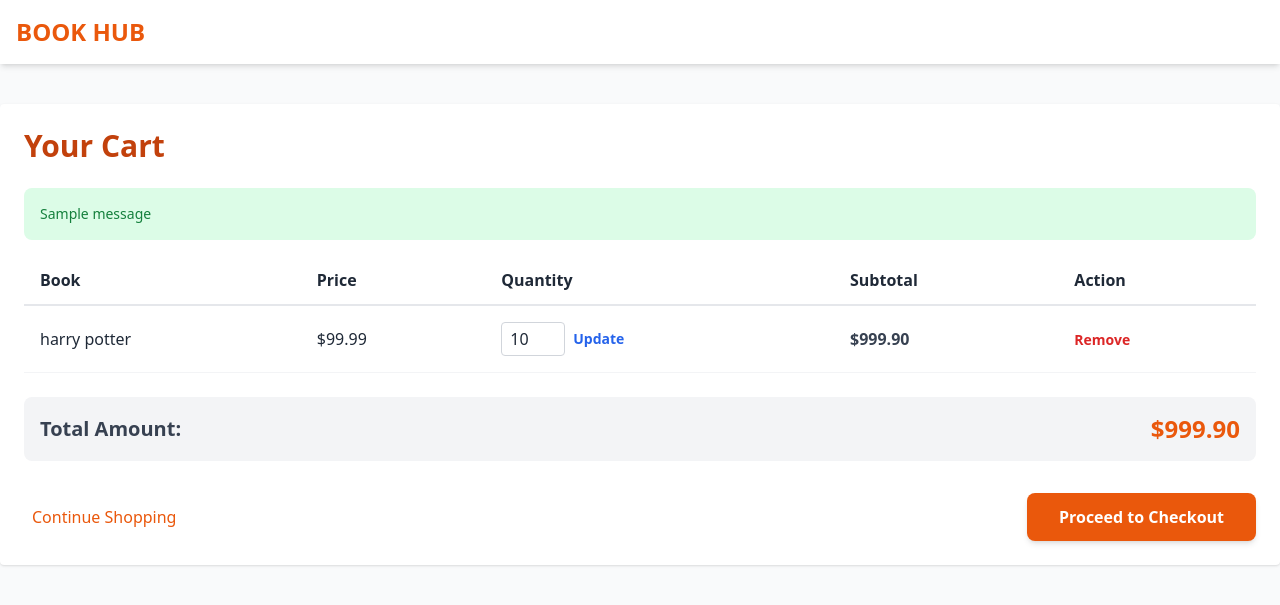
After one commit to bipin523396/librarymanagement--main-3, a Django app: page /en/cart/ in a window 1280 px wide. The commit adds this page. Shown: the top 605 px of the page. Run offline with Django 4.2, Linux system fonts and the light colour scheme; a user stored in the database is signed in; data comes from the database, SQL or seed files in the repository; tables that the repository leaves empty hold one stand-in row (values such as "Sample post"); one stand-in notice (Sample message) is shown; some libraries are stand-ins or nearby versions.

Commit message:
Implement library management features and cleanup repository

```diff
--- a/bookhub_backend/settings.py
+++ b/bookhub_backend/settings.py
@@ -83,7 +83,7 @@ WSGI_APPLICATION = 'bookhub_backend.wsgi.application'
 # https://docs.djangoproject.com/en/4.2/ref/settings/#databases
 
 # Use SQLite for development if MySQL is not available or desired
-USE_SQLITE = False # Set to False to use MySQL
+USE_SQLITE = True # Set to False to use MySQL
 
 if USE_SQLITE:
     DATABASES = {
@@ -126,6 +126,7 @@ AUTH_PASSWORD_VALIDATORS = [
     },
 ]
 
+LOGIN_URL = 'login'
 
 # Internationalization
 # https://docs.djangoproject.com/en/4.2/topics/i18n/
--- a/library/templates/authors.html
+++ b/library/templates/authors.html
@@ -15,7 +15,9 @@
         <h1 class="text-2xl font-bold text-orange-600">
             BOOK<span class="text-gray-600">HUB</span>
         </h1>
-        <a href="index.html" class="text-orange-600 font-medium">Back to Home</a>
+        <div class="mt-4">
+            <a href="{% url 'home' %}" class="text-orange-600 font-medium">Back to Home</a>
+        </div>
     </div>
 </header>
 
--- /dev/null
+++ b/library/templates/cart.html
@@ -0,0 +1,81 @@
+<!DOCTYPE html>
+<html lang="en">
+<head>
+    <meta charset="UTF-8">
+    <title>Your Cart | BOOK HUB</title>
+    <script src="https://cdn.tailwindcss.com"></script>
+</head>
+<body class="bg-gray-50 font-sans">
+    <nav class="bg-white shadow-md sticky top-0 z-50 p-4">
+        <a href="{% url 'home' %}" class="text-2xl font-bold text-orange-600">BOOK HUB</a>
+    </nav>
+    <div class="container mx-auto mt-10 p-6 bg-white rounded shadow text-gray-800">
+        <h1 class="text-3xl font-bold mb-6 text-orange-700">Your Cart</h1>
+
+        {% if messages %}
+            {% for message in messages %}
+                <div class="p-4 mb-4 text-sm {% if message.tags == 'error' %}text-red-700 bg-red-100{% else %}text-green-700 bg-green-100{% endif %} rounded-lg">{{ message }}</div>
+            {% endfor %}
+        {% endif %}
+
+        {% if cart_items %}
+            <div class="overflow-x-auto">
+                <table class="w-full text-left border-collapse mb-6">
+                    <thead>
+                        <tr class="border-b-2 border-gray-200">
+                            <th class="py-3 px-4">Book</th>
+                            <th class="py-3 px-4">Price</th>
+                            <th class="py-3 px-4">Quantity</th>
+                            <th class="py-3 px-4">Subtotal</th>
+                            <th class="py-3 px-4">Action</th>
+                        </tr>
+                    </thead>
+                    <tbody>
+                        {% for item in cart_items %}
+                        <tr class="border-b border-gray-100 hover:bg-gray-50">
+                            <td class="py-4 px-4 font-medium">{{ item.book.title }}</td>
+                            <td class="py-4 px-4">${{ item.book.price }}</td>
+                            <td class="py-4 px-4">
+                                <form action="{% url 'update_cart' item.id %}" method="POST" class="flex items-center">
+                                    {% csrf_token %}
+                                    <input type="number" name="quantity" value="{{ item.quantity }}" min="1" class="w-16 border border-gray-300 rounded px-2 py-1 mr-2 focus:outline-none focus:border-orange-500">
+                                    <button type="submit" class="text-sm font-semibold text-blue-600 hover:text-blue-800 transition">Update</button>
+                                </form>
+                            </td>
+                            <td class="py-4 px-4 font-semibold text-gray-700">${{ item.subtotal }}</td>
+                            <td class="py-4 px-4">
+                                <form action="{% url 'remove_from_cart' item.id %}" method="POST">
+                                    {% csrf_token %}
+                                    <button type="submit" class="text-sm font-semibold text-red-600 hover:text-red-800 transition">Remove</button>
+                                </form>
+                            </td>
+                        </tr>
+                        {% endfor %}
+                    </tbody>
+                </table>
+            </div>
+
+            <div class="flex justify-between items-center text-xl font-bold mb-8 bg-gray-100 p-4 rounded-lg">
+                <span class="text-gray-700">Total Amount:</span>
+                <span class="text-orange-600 text-2xl">${{ total_amount }}</span>
+            </div>
+
+            <div class="flex justify-between items-center">
+                <a href="{% url 'home' %}" class="text-orange-600 font-medium hover:underline"><i class="fas fa-arrow-left mr-2"></i>Continue Shopping</a>
+                <a href="{% url 'checkout' %}">
+                    <button class="bg-orange-600 text-white px-8 py-3 rounded-lg font-bold shadow-md hover:bg-orange-700 transition transform hover:-translate-y-1">
+                        Proceed to Checkout
+                    </button>
+                </a>
+            </div>
+        {% else %}
+            <div class="text-center py-12">
+                <p class="text-gray-500 text-lg mb-4">Your cart is completely empty.</p>
+                <a href="{% url 'home' %}" class="inline-block bg-orange-600 text-white px-6 py-2 rounded-full font-semibold hover:bg-orange-700 transition shadow">
+                    Browse Books
+                </a>
+            </div>
+        {% endif %}
+    </div>
+</body>
+</html>
--- a/library/templates/gift.html
+++ b/library/templates/gift.html
@@ -15,7 +15,7 @@
             <div class="text-2xl font-bold text-orange-600">
                 BOOK<span class="text-gray-600">HUB</span>
             </div>
-            <a href="index.html" class="text-orange-600 font-medium hover:underline">Back to Home</a>
+            <a href="{% url 'home' %}" class="text-orange-600 font-medium hover:underline">Back to Home</a>
         </div>
     </header>
 
--- a/library/urls.py
+++ b/library/urls.py
@@ -10,11 +10,29 @@ urlpatterns = [
 
     # Main Pages
     path('', views.home, name='home'),
+    path('index.html', views.home, name='home_html'),
     path('admin-dashboard/', views.admin_dashboard, name='admin_dashboard'),
     path('delivery/', views.delivery_dashboard, name='delivery_dashboard'),
     path('login/', views.login_view, name='login'),
     path('signup/', views.signup_view, name='signup'),
     path('categories/', views.categories_view, name='categories'),
+    path('payment.html', views.payment_view, name='payment'),
+    path('payment/', views.payment_view, name='payment_clean'),
+    path('book-details.html', views.book_details_view, name='book_details'),
+    path('book-details/', views.book_details_view, name='book_details_clean'),
+    path('gift.html', views.gift_view, name='gift'),
+    path('gift/', views.gift_view, name='gift_clean'),
+    path('gift-details.html', views.gift_details_view, name='gift_details'),
+    path('gift-details/', views.gift_details_view, name='gift_details_clean'),
+
+    # Store Cart & Checkout
+    path('cart/', views.view_cart, name='view_cart'),
+    path('add-to-cart/<int:book_id>/', views.add_to_cart, name='add_to_cart'),
+    path('update-cart/<int:item_id>/', views.update_cart, name='update_cart'),
+    path('remove-from-cart/<int:item_id>/', views.remove_from_cart, name='remove_from_cart'),
+    path('checkout/', views.checkout, name='checkout'),
+    path('payment/<int:order_id>/', views.payment_view, name='payment_with_order'),
+    path('process-payment/<int:order_id>/', views.process_payment, name='process_payment'),
 
     # Delivery Action
     path('update-order-status/', views.update_order_status, name='update_order_status'),
--- a/library/views.py
+++ b/library/views.py
@@ -8,7 +8,8 @@ from django.utils import timezone
 from django.contrib.auth.models import User
 from django.contrib import messages
 from django.contrib.auth import authenticate, login, logout
-from .models import DeliveryRider, Order, Book, UserProfile, MembershipPlan
+from django.contrib.auth.decorators import login_required
+from .models import DeliveryRider, Order, Book, UserProfile, MembershipPlan, Cart, StoreOrder, StoreOrderItem
 
 # ==========================================
 # --- 1. CUSTOMER PAGES ---
@@ -36,6 +37,134 @@ def categories_view(request):
         'active_category': requested_category # Pass this to HTML so JS can check the box
     }
     return render(request, 'categories.html', context)
+
+def payment_view(request, order_id=None):
+    if order_id:
+        order = get_object_or_404(StoreOrder, id=order_id, user=request.user)
+    else:
+        order = None
+    return render(request, 'payment.html', {'order': order})
+
+def book_details_view(request):
+    # This was a static view before, but we can make it dynamic if book_id is passed.
+    # For now, it remains the same as requested, but generally it takes book_id.
+    book = Book.objects.first()
+    return render(request, 'book-details.html', {'book': book})
+
+def gift_view(request):
+    return render(request, 'gift.html')
+
+def gift_details_view(request):
+    return render(request, 'gift-details.html')
+
+# ==========================================
+# --- CART & CHECKOUT PAGES ---
+# ==========================================
+
+@login_required
+def add_to_cart(request, book_id):
+    book = get_object_or_404(Book, id=book_id)
+    cart_item, created = Cart.objects.get_or_create(user=request.user, book=book)
+    if not created:
+        cart_item.quantity += 1
+        cart_item.save()
+    messages.success(request, f'Added {book.title} to your cart.')
+    return redirect('view_cart')
+
+@login_required
+def view_cart(request):
+    cart_items = Cart.objects.filter(user=request.user)
+    total_amount = sum(item.book.price * item.quantity for item in cart_items)
+
+    for item in cart_items:
+        item.subtotal = item.book.price * item.quantity
+
+    context = {
+        'cart_items': cart_items,
+        'total_amount': total_amount
+    }
+    return render(request, 'cart.html', context)
+
+@login_required
+def update_cart(request, item_id):
+    if request.method == 'POST':
+        try:
+            cart_item = Cart.objects.get(id=item_id, user=request.user)
+            quantity = int(request.POST.get('quantity', 1))
+            if quantity > 0:
+                cart_item.quantity = quantity
+                cart_item.save()
+                messages.success(request, 'Cart updated.')
+            else:
+                cart_item.delete()
+                messages.success(request, 'Item removed from cart.')
+        except Cart.DoesNotExist:
+            pass
+    return redirect('view_cart')
+
+@login_required
+def remove_from_cart(request, item_id):
+    try:
+        cart_item = Cart.objects.get(id=item_id, user=request.user)
+        cart_item.delete()
+        messages.success(request, 'Item removed from cart.')
+    except Cart.DoesNotExist:
+        pass
+    return redirect('view_cart')
+
+@login_required
+def checkout(request):
+    cart_items = Cart.objects.filter(user=request.user)
+    if not cart_items.exists():
+        messages.error(request, "Your cart is empty.")
+        return redirect('view_cart')
+
+    total_amount = sum(item.book.price * item.quantity for item in cart_items)
+
+    if request.method == 'POST':
+        order = StoreOrder.objects.create(
+            user=request.user,
+            total_amount=total_amount,
+            status='Pending'
+        )
+
+        for item in cart_items:
+            StoreOrderItem.objects.create(
+                order=order,
+                book=item.book,
+                quantity=item.quantity,
+                price=item.book.price
+            )
+
+        return redirect('payment_with_order', order_id=order.id)
+
+    context = {
+        'cart_items': cart_items,
+        'total_amount': total_amount
+    }
+    return render(request, 'checkout.html', context)
+
+@login_required
+def process_payment(request, order_id):
+    if request.method == 'POST':
+        order = get_object_or_404(StoreOrder, id=order_id, user=request.user)
+
+        import random
+        success = random.choice([True, True, True, False])
+
+        if success:
+            order.status = 'Paid'
+            order.save()
+            Cart.objects.filter(user=request.user).delete()
+            messages.success(request, "Payment done successfully!")
+            return redirect('home')
+        else:
+            order.status = 'Failed'
+            order.save()
+            messages.error(request, "Payment failed. Try again.")
+            return redirect('view_cart')
+
+    return redirect('home')
 
 # ==========================================
 # --- 2. SIGNUP AND LOGIN ---
```
Also changed, not shown: library/models.py (+35 -0 lines), library/templates/base.html (+123 -32 lines), library/templates/book-details.html (+8 -5 lines), library/templates/checkout.html (added, +45 -0 lines), library/templates/gift-details.html (+5 -6 lines), library/templates/index.html (+54 -30 lines), library/templates/payment.html (+15 -7 lines), test_db.py (added, +16 -0 lines), library/migrations/0003_storeorder_book_price_storeorderitem_cart.py (added), 1 other file.
